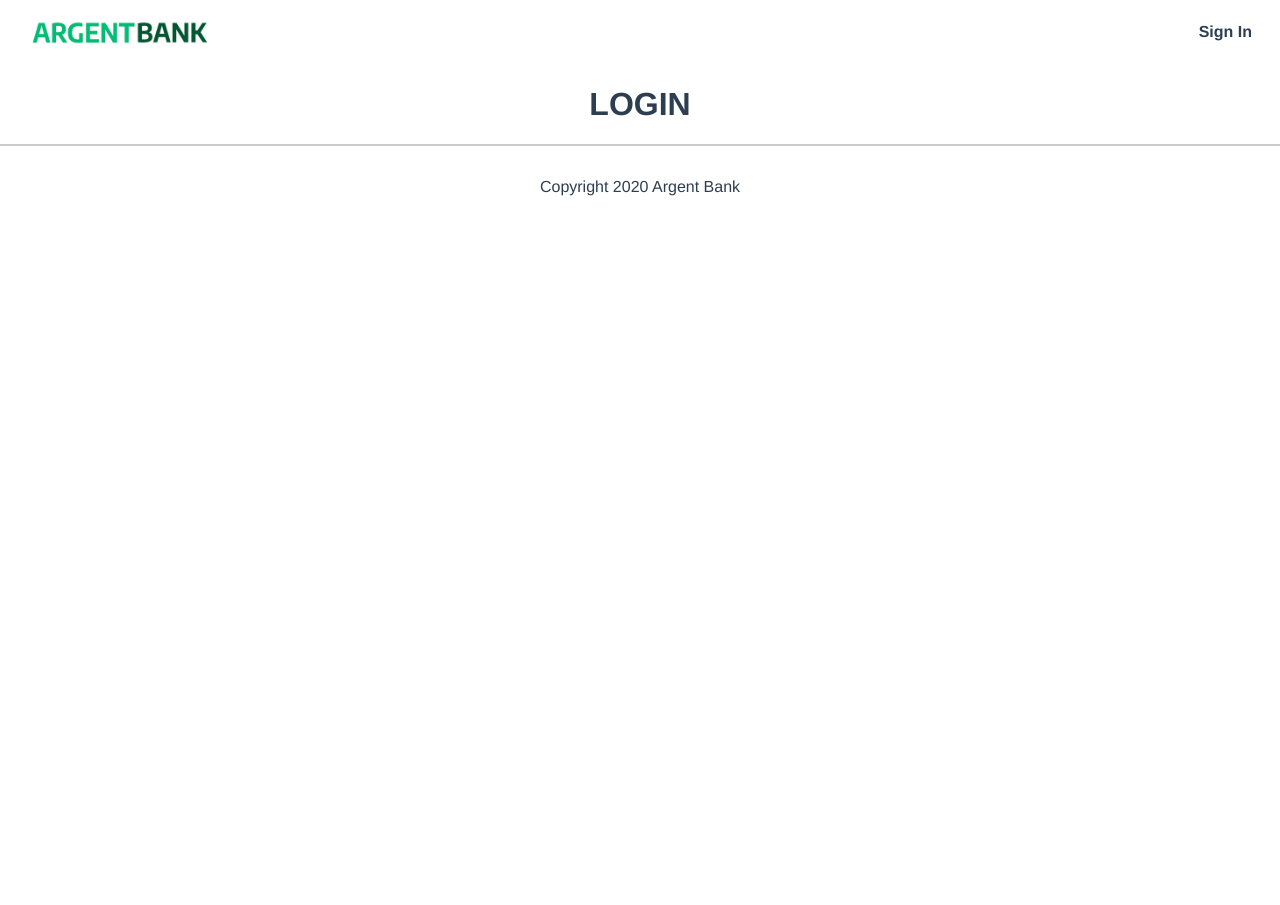
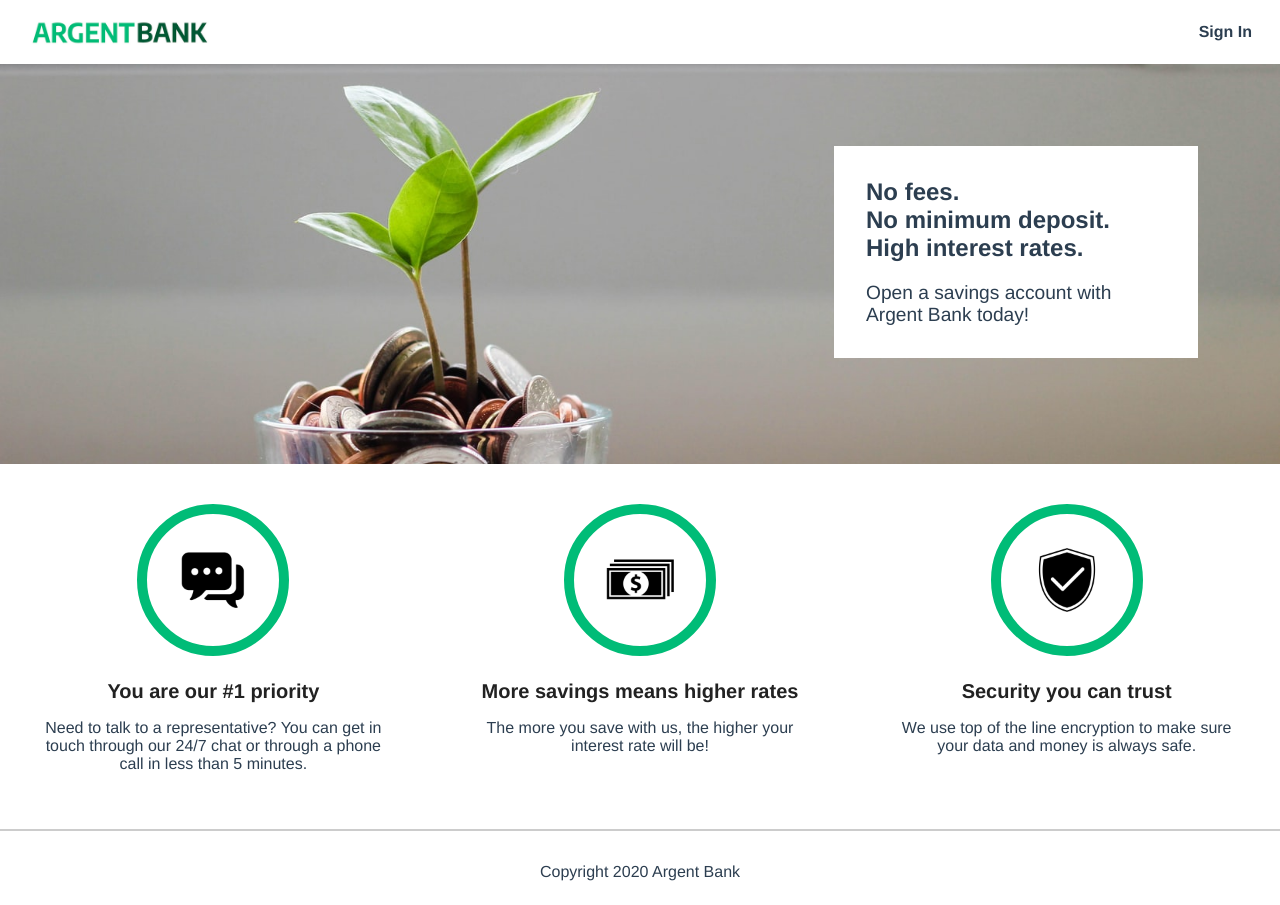
Before and after one commit to tetyanachouteau/projet-10-bank-front, a React (Create React App) app: page / in a window 1280 px wide. Before the commit the page ends 800 px from the top, so only its background shows below. Built offline with nearby package versions, Linux system fonts and the light colour scheme.

Commit message:
Ajout du contenu de la page login

```diff
--- a/src/pages/login.jsx
+++ b/src/pages/login.jsx
@@ -3,7 +3,51 @@
 
 function Login() {
     return (
-        <h1>LOGIN</h1>
+        <div>
+            <div class="hero">
+                <section class="hero-content">
+                <h2 class="sr-only">Promoted Content</h2>
+                <p class="subtitle">No fees.</p>
+                <p class="subtitle">No minimum deposit.</p>
+                <p class="subtitle">High interest rates.</p>
+                <p class="text">Open a savings account with Argent Bank today!</p>
+                </section>
+            </div>
+            <section class="features">
+                <h2 class="sr-only">Features</h2>
+                <div class="feature-item">
+                <img src="./img/icon-chat.png" alt="Chat Icon" class="feature-icon" />
+                <h3 class="feature-item-title">You are our #1 priority</h3>
+                <p>
+                    Need to talk to a representative? You can get in touch through our
+                    24/7 chat or through a phone call in less than 5 minutes.
+                </p>
+                </div>
+                <div class="feature-item">
+                <img
+                    src="./img/icon-money.png"
+                    alt="Chat Icon"
+                    class="feature-icon"
+                />
+                <h3 class="feature-item-title">More savings means higher rates</h3>
+                <p>
+                    The more you save with us, the higher your interest rate will be!
+                </p>
+                </div>
+                <div class="feature-item">
+                <img
+                    src="./img/icon-security.png"
+                    alt="Chat Icon"
+                    class="feature-icon"
+                />
+                <h3 class="feature-item-title">Security you can trust</h3>
+                <p>
+                    We use top of the line encryption to make sure your data and money
+                    is always safe.
+                </p>
+                </div>
+            </section>
+        </div>
     );
 }
 
```
